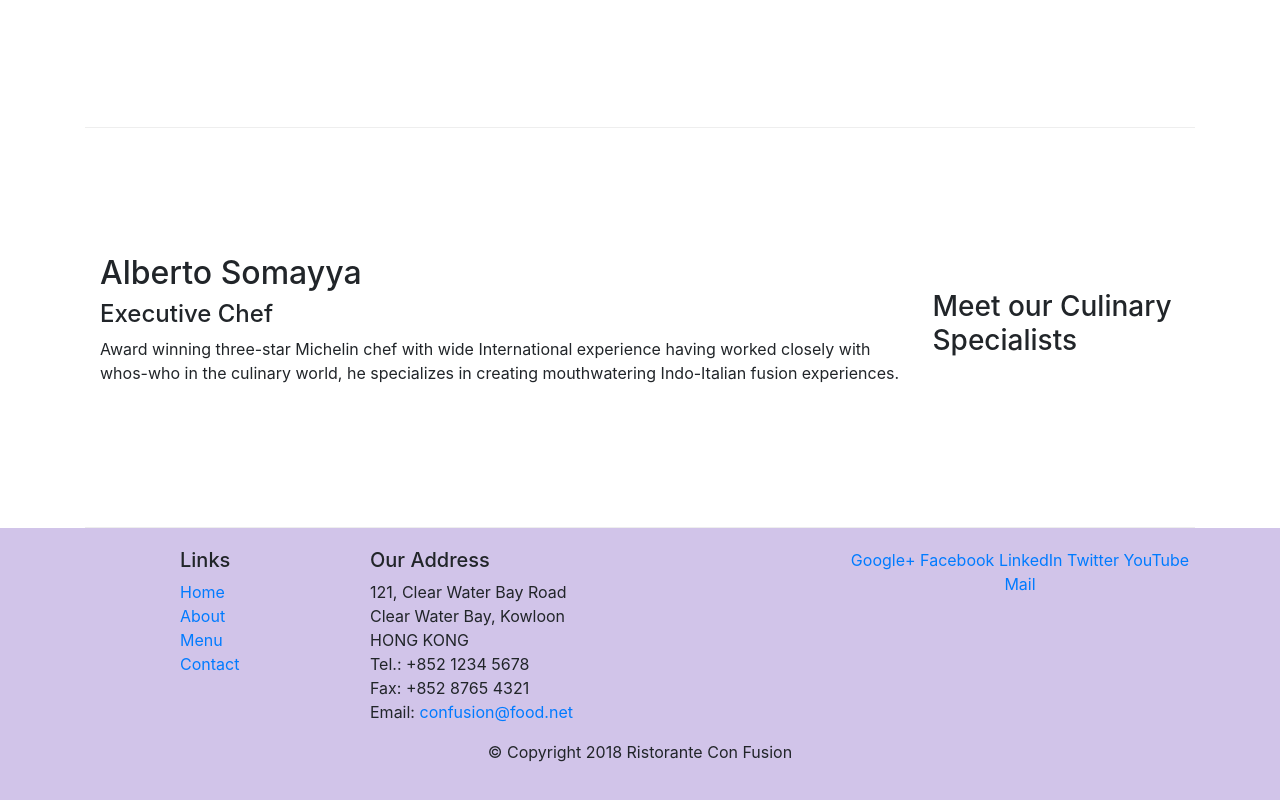
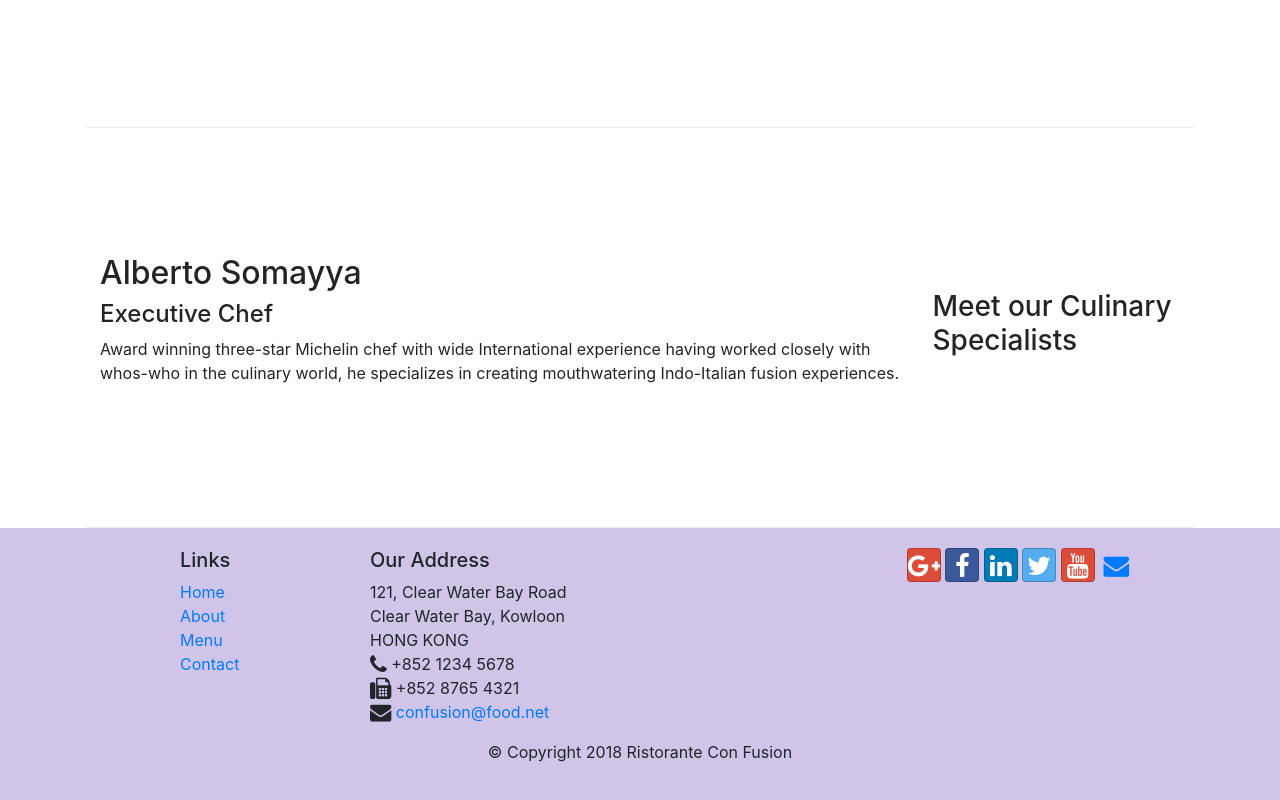
Before and after one commit to PalomaLozano/conFusion, a website: page index.html in a window 1280 px wide. Shown: the part 1006-1806 px from the top of the page. Drawn offline with nearby package versions, Linux system fonts and the light colour scheme.

Commit message:
added com font awesome icons

```diff
--- a/index.html
+++ b/index.html
@@ -6,6 +6,8 @@
 
     <!-- Bootstrap CSS -->
     <link rel="stylesheet" href="node_modules/bootstrap/dist/css/bootstrap.min.css">
+    <link rel="stylesheet" href="node_modules/font-awesome/css/font-awesome.min.css">
+    <link rel="stylesheet" href="node_modules/bootstrap-social/bootstrap-social.css">
     <link rel="stylesheet" href="./styles/styles.css">
     <head>
 
@@ -25,10 +27,10 @@
 
         <div class="collapse navbar-collapse" id="Navbar">
         <ul class="navbar-nav mr-auto">
-            <li class="nav-item active"><a class="nav-link" href="#">Home</a></li>
-            <li class="nav-item"><a class="nav-link" href="./aboutus.html">About</a></li>
-            <li class="nav-item"><a class="nav-link" href="#">Menu</a></li>
-            <li class="nav-item"><a class="nav-link" href="#">Contact</a></li>
+            <li class="nav-item active"><a class="nav-link" href="#"><span class="fa fa-home fa-lg"></span>Home</a></li>
+            <li class="nav-item"><a class="nav-link" href="./aboutus.html"><span class="fa fa-info fa-lg"></span>About</a></li>
+            <li class="nav-item"><a class="nav-link" href="#"><span class="fa fa-list fa-lg"></span>Menu</a></li>
+            <li class="nav-item"><a class="nav-link" href="#"><span class="fa fa-adress fa-lg"></span>Contact</a></li>
         </ul>
     </div>
 
@@ -100,19 +102,19 @@
 		              121, Clear Water Bay Road<br>
 		              Clear Water Bay, Kowloon<br>
 		              HONG KONG<br>
-		              Tel.: +852 1234 5678<br>
-		              Fax: +852 8765 4321<br>
-		              Email: <a href="mailto:confusion@food.net">confusion@food.net</a>
+		              <i class="fa fa-phone fa-lg"></i> +852 1234 5678<br>
+		              <i class="fa fa-fax fa-lg"></i> +852 8765 4321<br>
+		              <i class="fa fa-envelope fa-lg"></i> <a href="mailto:confusion@food.net">confusion@food.net</a>
 		           </address>
                 </div>
                 <div class="col-12 col-sm-4">
                     <div class="text-center">
-                        <a href="http://google.com/+">Google+</a>
-                        <a href="http://www.facebook.com/profile.php?id=">Facebook</a>
-                        <a href="http://www.linkedin.com/in/">LinkedIn</a>
-                        <a href="http://twitter.com/">Twitter</a>
-                        <a href="http://youtube.com/">YouTube</a>
-                        <a href="mailto:">Mail</a>
+                        <a class="btn btn-social-icon btn-google" href="http://google.com/+"><i class="fa fa-google-plus fa-lg"></i></a>
+                        <a class="btn btn-social-icon btn-facebook" href="http://www.facebook.com/profile.php?id="><i class="fa fa-facebook fa-lg"></i></a>
+                        <a class="btn btn-social-icon btn-linkedin" href="http://www.linkedin.com/in/"><i class="fa fa-linkedin fa-lg"></i></a>
+                        <a class="btn btn-social-icon btn-twitter" href="http://twitter.com/"><i class="fa fa-twitter fa-lg"></i></a>
+                        <a class="btn btn-social-icon btn-google" href="http://youtube.com/"><i class="fa fa-youtube fa-lg"></i></a>
+                        <a class="btn btn-social-icon" href="mailto:"><i class="fa fa-envelope fa-lg"></i></a>
                     </div>
                 </div>
            </div>
--- a/package.json
+++ b/package.json
@@ -15,6 +15,8 @@
   },
   "dependencies": {
     "bootstrap": "^4.0.0",
+    "bootstrap-social": "^5.1.1",
+    "font-awesome": "^4.7.0",
     "jquery": "^3.3.1",
     "popper.js": "^1.12.9"
   }
```
Also changed, not shown: aboutus.html (+3 -0 lines), 1 other file.
